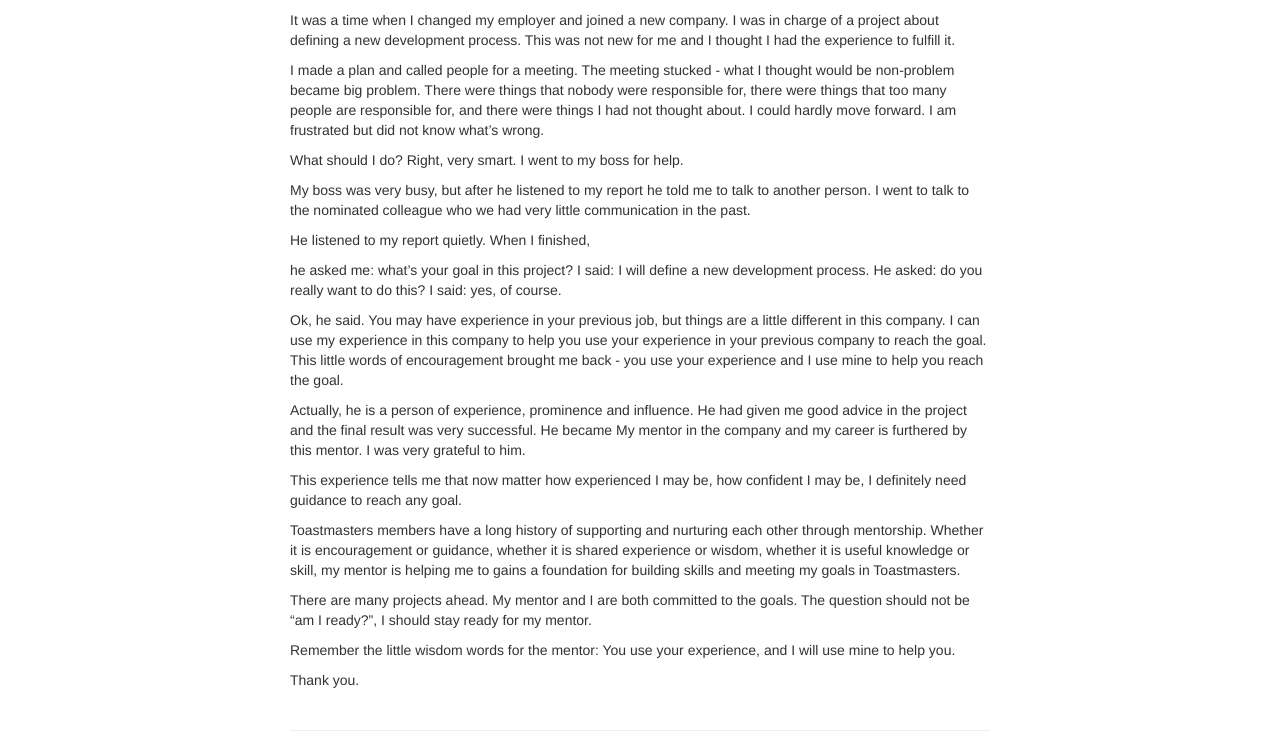
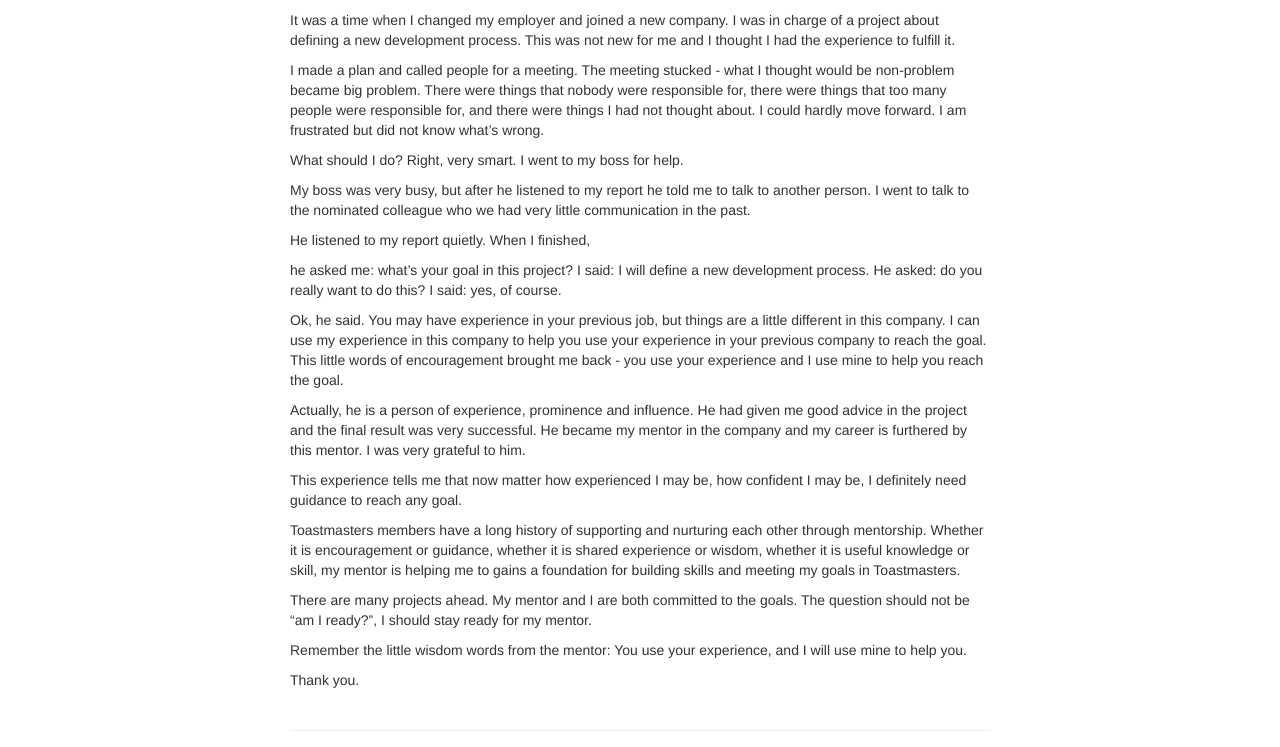
Before and after one commit to wxie2017/wxie2017.github.io, a Jekyll site: the page built from pages/speech/mentally_ready_for_mentor.md, in a window 1280 px wide. Shown: the part 492-1239 px from the top of the page. Built offline with Jekyll 4.4.1, drawn with Linux system fonts in a browser that asks for light colours.

Commit message:
correct some mistakes

```diff
--- a/pages/speech/mentally_ready_for_mentor.md
+++ b/pages/speech/mentally_ready_for_mentor.md
@@ -37,7 +37,7 @@ I thought I had the experience to fulfill it.
 
 I made a plan and called people for a meeting. The meeting stucked - what I thought
 would be non-problem became big problem. There were things that nobody were responsible
-for, there were things that too many people are responsible for, and there were things
+for, there were things that too many people were responsible for, and there were things
 I had not thought about. I could hardly move forward. I am frustrated but did not know
 what's wrong.
 
@@ -61,7 +61,7 @@ encouragement brought me back - you use your experience and I use mine to help y
 reach the goal.
 
 Actually, he is a person of experience, prominence and influence. He had given me
-good advice in the project and the final result was very successful. He became My
+good advice in the project and the final result was very successful. He became my
 mentor in the company and my career is furthered by this mentor. I was very grateful
 to him.
 
@@ -76,7 +76,7 @@ foundation for building skills and meeting my goals in Toastmasters.
 There are many projects ahead. My mentor and I are both committed to the goals. The question
 should not be "am I ready?", I should stay ready for my mentor.
 
-Remember the little wisdom words for the mentor:
+Remember the little wisdom words from the mentor:
 You use your experience, and I will use mine to help you.
 
 Thank you.
```
